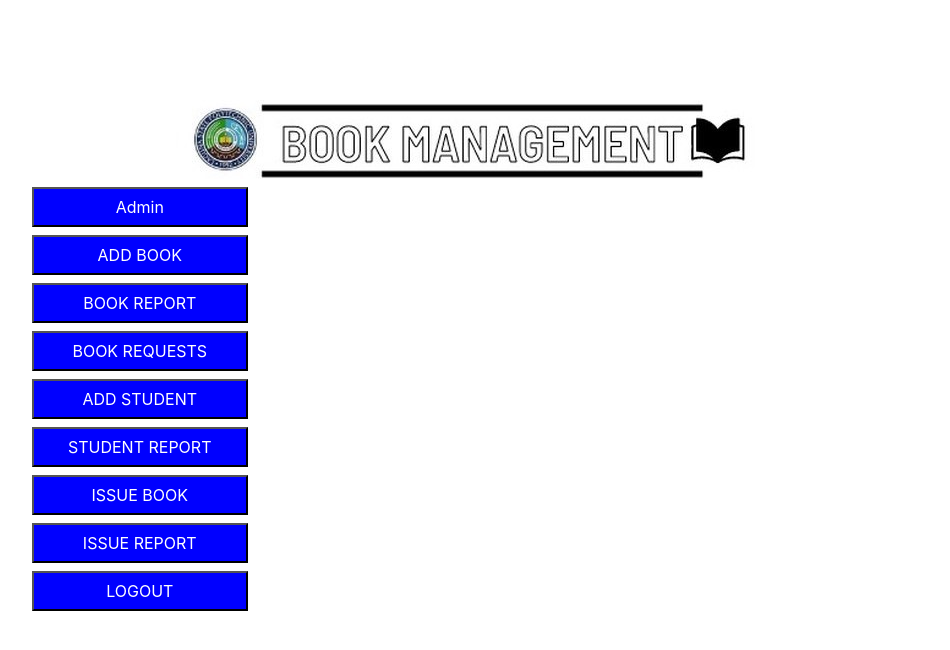
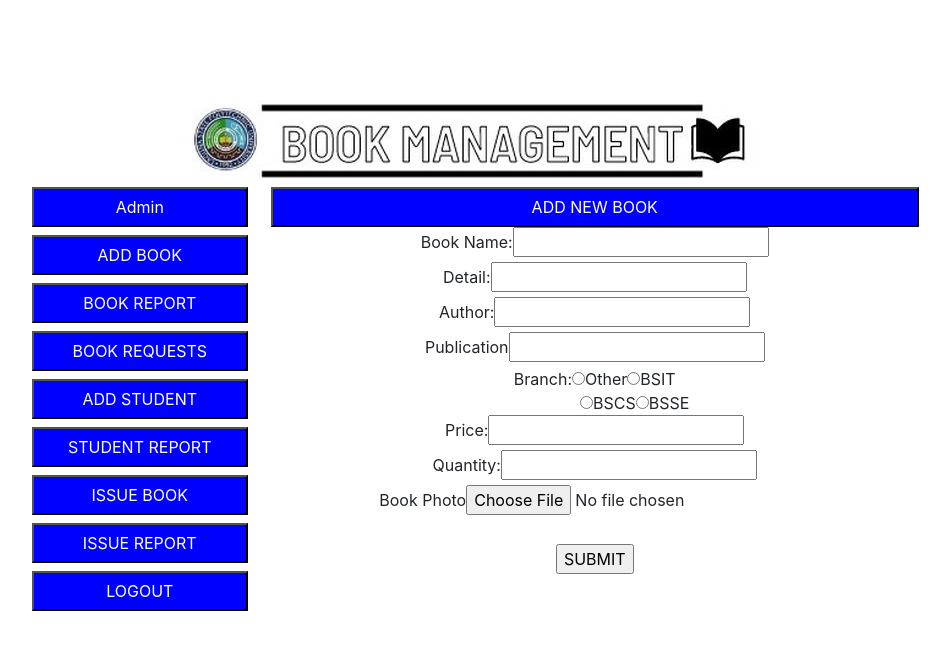
Before and after one commit to seancroix/BooksManagement, a PHP site: page /admin_service_dashboard.php in a window 1280 px wide. Shown: the top 650 px of the page, without its empty margins (159-1109 px from the left). Run offline with PHP 8.4, Linux system fonts and the light colour scheme; the visitor is signed in with stand-in values (Sample User, id 1); some libraries are stand-ins or nearby versions.

Commit message:
Added backslash on between breaklines

```diff
--- a/admin_service_dashboard.php
+++ b/admin_service_dashboard.php
@@ -66,14 +66,16 @@ $adminId = $_SESSION["adminId"];
                 <a href="index.php"><Button class="bluebtn"> LOGOUT</Button></a>
             </div>
 
+
+            <!-- Adding Person Whether Student or Teacher -->
             <div class="rightinnerdiv">
             <div id="addperson" class="innerright portion" style="display:none">
             <button class="bluebtn">ADD PERSON</button>
             <form action="addpersonserver_page.php" method="post" enctype="multipart/form-data">
             <label>Name:</label><input type="text" name="addname"/>
-            <br>
+            </br>
             <label>Password:</label><input type="password" name="addpass"/>
-            <br>
+            </br>
             <label>Email:</label><input type="email" name="addemail"/></br>
             <label for="type">Choose type:</label>
             <select name="type">
@@ -86,6 +88,34 @@ $adminId = $_SESSION["adminId"];
             </div>
             </div>
 
+            <!-- Adding Book -->
+            <div class="rightinnerdiv">
+            <div id="addbook" class="innerright portion" style="<?php  if(!empty($_REQUEST['viewid'])){ echo "display:none";} else {echo ""; }?>">
+            <Button class="bluebtn" >ADD NEW BOOK</Button>
+            <form action="addbook_page.php" method="post" enctype="multipart/form-data">
+            <label>Book Name:</label><input type="text" name="bookname"/>
+            </br>
+            <label>Detail:</label><input  type="text" name="bookdetail"/></br>
+            <label>Author:</label><input type="text" name="bookauthor"/></br>
+            <label>Publication</label><input type="text" name="bookpublish"/></br>
+            <div>Branch:<input type="radio" name="branch" value="other"/>Other<input type="radio" name="branch" value="BSIT"/>BSIT<div style="margin-left:80px"><input type="radio" name="branch" value="BSCS"/>BSCS<input type="radio" name="branch" value="BSSE"/>BSSE</div>
+            </div>
+            <label>Price:</label><input  type="number" name="bookprice"/></br>
+            <label>Quantity:</label><input type="number" name="bookquantity"/></br>
+            <label>Book Photo</label><input  type="file" name="bookphoto"/></br>
+            </br>
+
+            <input type="submit" value="SUBMIT"/>
+            </br>
+            </br>
+
+            </form>
+            </div>
+            </div>
+
+
+
+            <!-- Book Request  -->
             <div class="rightinnerdiv">
             <div id="approvebookrequest" class="innerright portion" style="display:none">
             <button class="bluebtn" >BOOK REQUEST APPROVE</button>
```
